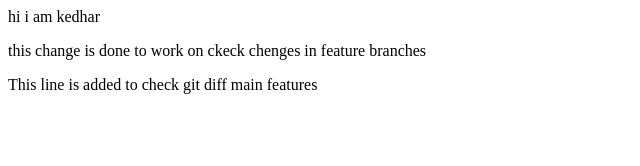
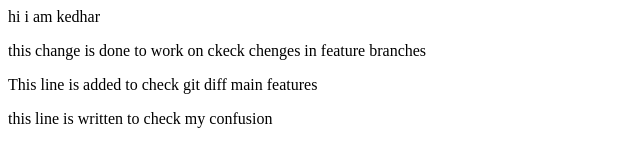
Before and after one commit to SWAYAMPAKULA-KEDHARNATH/Localrepo, a plain HTML site: page index.html in a window 1280 px wide. Shown: the whole page, without its empty margins (0-640 px from the left). Drawn offline with Linux system fonts and the light colour scheme.

Commit message:
confusion

```diff
--- a/index.html
+++ b/index.html
@@ -7,3 +7,7 @@
 <p>
     This line is added to check git diff main features
 </p>
+<p>
+    this line is written to check my confusion
+
+</p>
```
